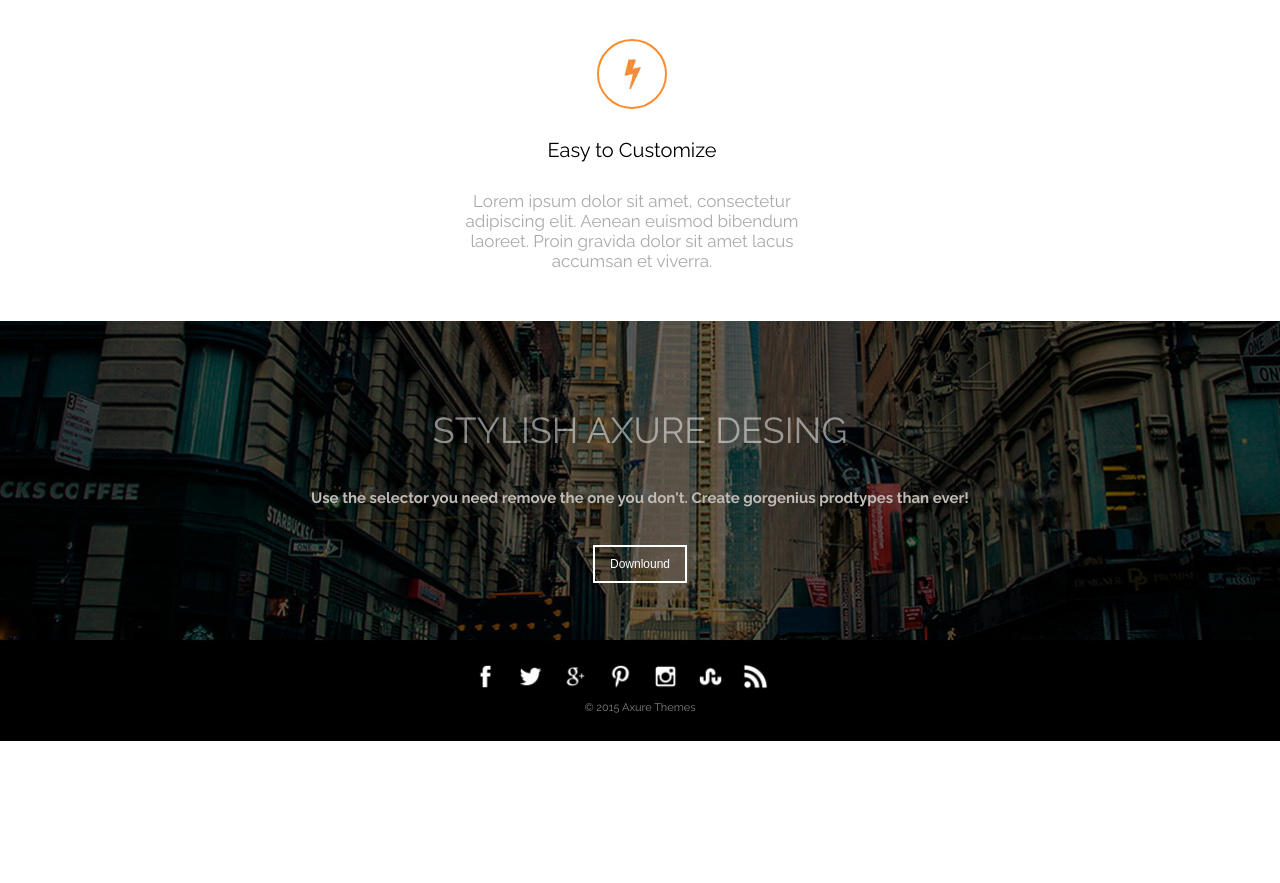
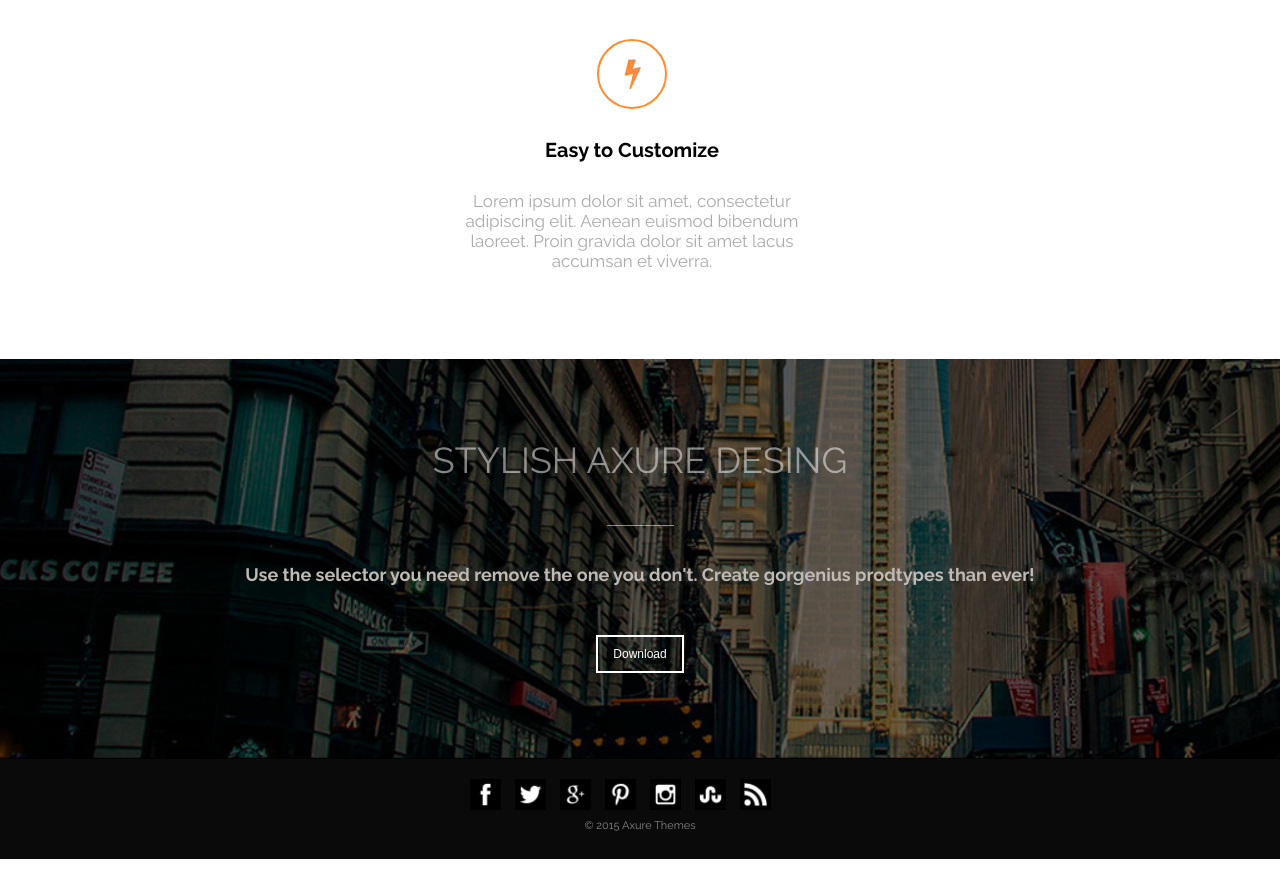
Before and after one commit to FilNadezhda/lesson_3, a plain HTML site: page index.html in a window 1280 px wide. Shown: the part 520-1403 px from the top of the page. Before the commit the page ends 1285 px from the top, so only its background shows below. Drawn offline with Linux system fonts and the light colour scheme.

Commit message:
Add files via upload

```diff
--- a/index.html
+++ b/index.html
@@ -18,43 +18,43 @@
 
       <main>
 
-        <div class="block">
+        <section class="block">
           <div class="circle icon--bulb"></div>
           <h4>Thouhtfull desing</h4>
           <p>Lorem ipsum dolor sit amet, consectetur adipiscing
              elit. Aenean euismod bibendum laoreet. Proin gravida
              dolor sit amet lacus accumsan et viverra.</p>
-        </div>
+        </section>
 
-        <div class="block">
+        <section class="block">
           <div class="circle icon--key"></div>
           <h4>Well Crafted</h4>
           <p>Lorem ipsum dolor sit amet, consectetur adipiscing
              elit. Aenean euismod bibendum laoreet. Proin gravida
              dolor sit amet lacus accumsan et viverra.</p>
-        </div>
+        </section>
 
-        <div class="block">
+        <section class="block">
           <div class="circle icon--light"></div>
           <h4>Easy to Customize</h4>
           <p>Lorem ipsum dolor sit amet, consectetur adipiscing
              elit. Aenean euismod bibendum laoreet. Proin gravida
              dolor sit amet lacus accumsan et viverra.</p>
+        </section>
 
-        </div>
-          <div class="mask">
-          <div class="picture">
+        <div class="mask">
           <h2 class="picture-text"> STYLISH AXURE DESING</h2>
           <h3 class="text-small"> Use the selector you need remove the one you don't. Create gorgenius prodtypes than ever!</h3>
-          <button> Downlound </button>
+          <button> Download </button>
         </div>
-        </div>
+
         </main>
+
       </div>
 
       <footer>
 
-      <div class="footer-icon">
+      <nav class="footer-icon">
    <ul>
     <li class="social icon--facebook"><a href="https://web.facebook.com/?_rdc=1&_rdr"></a></li>
     <li class="social icon--twitter"><a href="https://twitter.com/explore"></a></li>
@@ -64,10 +64,9 @@
     <li class="social icon--stum"><a href="https://www.stumbleupon.com/"></a></li>
     <li class="social icon--rss"><a href="https://rss.com/"></a></li>
     </ul>
-         <div class="ftt">
         <p class="footer-text"> &#169; 2015 Axure Themes</p>
-    </div>
-</div>
+
+      </nav>
   </footer>
-</body>
+ </body>
 </html>
--- a/style/main.css
+++ b/style/main.css
@@ -15,11 +15,10 @@ header {
 }
 
 h1 {
-  font-family: 'Raleway', sans-serif;
+ font-family: 'Raleway', sans-serif;
  font-weight: lighter;
  font-size: 36px;
  color:  #212121;
-
 }
 
 h1::after {
@@ -45,10 +44,10 @@ h2 {
 .block {
  display: inline-block;
  text-align: center;
+ font-family: 'Raleway', sans-serif;
  width: 450px;
  margin: 0 16px 50px 0;
  padding: 0 50px 0 50px;
-
 }
 
 .circle {
@@ -73,9 +72,9 @@ h2 {
 }
 
 h4 {
+ font-family: 'Raleway', sans-serif;
  font-size: 20px;
- font-weight: 400;
- font-family: 'Raleway', sans-serif;
+ font-weight: 600;
  margin: 29px auto;
 }
 
@@ -88,60 +87,44 @@ p {
 
 .mask {
  background: url("../img/picture.jpg");
+ background-color: linear-gradient(rgba(0, 0, 0, .3));
  background-size: cover;
  width: 100%;
- height: 320px;
- position: relative;
-
+ height: 400px;
  }
 
- .picture {
-
-   position: absolute;
-
- width: 100%;
- height: 320px;
- }
 .picture-text {
- color:#FFFFFF;
+ color:#ffffff;
  font-family: 'Raleway', sans-serif;
- text-align: center;
  font-weight:400;
  font-size: 36px;
- padding-top: 50px;
+ padding-top: 80px;
 }
 
 .picture-text::after {
-  content: '';
-  border-bottom: 1px #FFFFFF solid;
-  width: 45px;
-  text-align: center;
-
-  line-height: 10px;
+ display: block;
+ content: '';
+ border-bottom: 1px #ffffff solid;
+ width: 67px;
+ height: 44px;
+ margin: 0 auto;
  }
 
-
-
 .text-small {
- font-size: 15px;
+ font-size: 18px;
  font-family: 'Raleway',sans-serif;
  font-weight: 700;
- text-align: center;
  color: #C0BAB5;
- margin: 38px;
 }
 
 button {
  font-size: 12px;
- font-family: 'Open sans' sans-serif;
- color:#FFFFFF;
+ color:#ffffff;
  border: 2px solid;
- border-color: #FFFFFF;
- background-image: none;
+ border-color:#ffffff;
  background-color: transparent;
  padding: 10px 15px;
- text-decoration: none;
-
+ margin-top: 50px;
  }
 
 /*FOOTER
@@ -151,7 +134,7 @@ footer {
  height: 100px;
  margin: 0 auto;
  text-align: center;
- background: black;
+ background:#0a0a0a;
 }
 
 .footer-icon {
@@ -216,17 +199,8 @@ ul {
  background-size:  contain;
 }
 
-.ftt {
- width: 80%;height: 50px;
- padding-top: 60px;
- bottom: 80px;
- margin: 0 auto;
-}
-
 .footer-text {
  font-size: 11px; opacity: 0.5;
- font-family: 'Open sans' sans-serif;
- text-align: center;
- color:#FFFFFF;
- right: 48%;
+ color: #ffffff;
+ padding-top: 60px
 }
```
